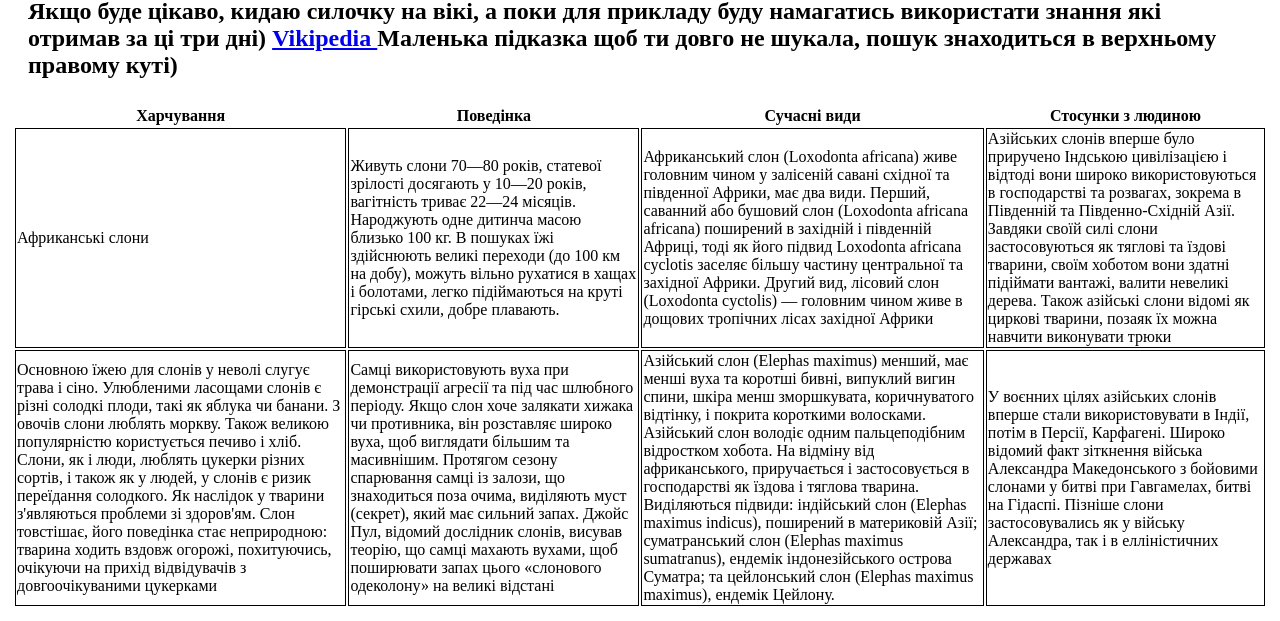
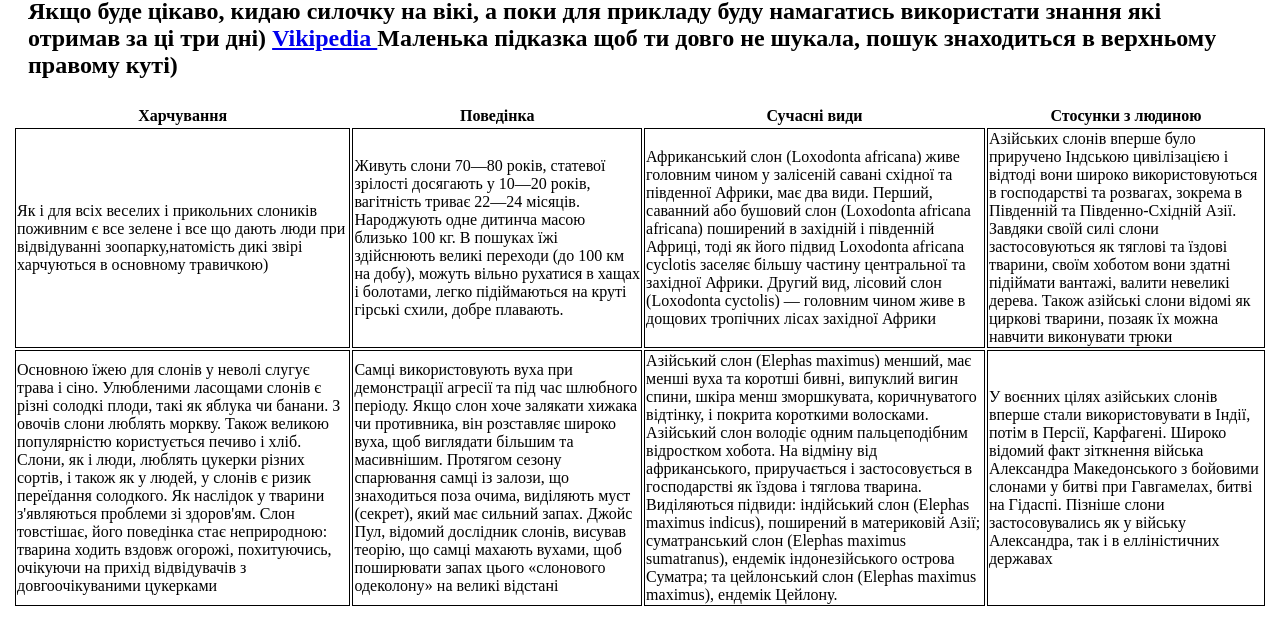
Before and after one commit to Dayuel/Dayuel.github.io, a plain HTML site: page index.html in a window 1280 px wide. Shown: the part 321-942 px from the top of the page. Drawn offline with Linux system fonts and the light colour scheme.

Commit message:
Fix first merge

```diff
--- a/index.html
+++ b/index.html
@@ -48,7 +48,7 @@
 		</thead>
 		<tbody>
 			<tr>
-					<td>Африканські слони</td>
+					<td>Як і для всіх веселих і прикольних слоників поживним є все зелене і все що дають люди при відвідуванні зоопарку,натомість дикі звірі харчуються в основному травичкою)</td>
 					<td>
 	Живуть слони 70—80 років, статевої зрілості досягають у 10—20 років, вагітність триває 22—24 місяців. Народжують одне дитинча масою близько 100 кг. В пошуках їжі здійснюють великі переходи (до 100 км на добу), можуть вільно рухатися в хащах і болотами, легко підіймаються на круті гірські схили, добре плавають.</td>
 	<td>
```
